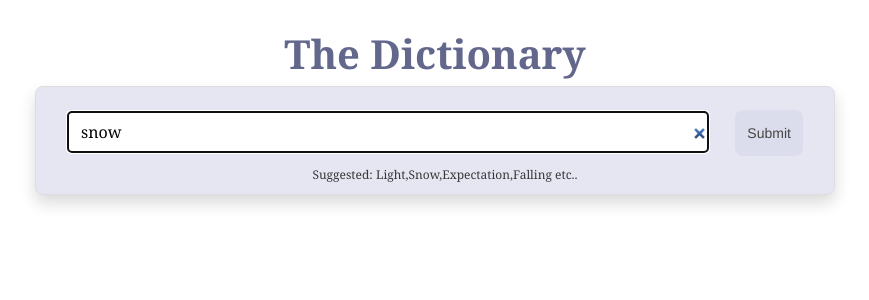
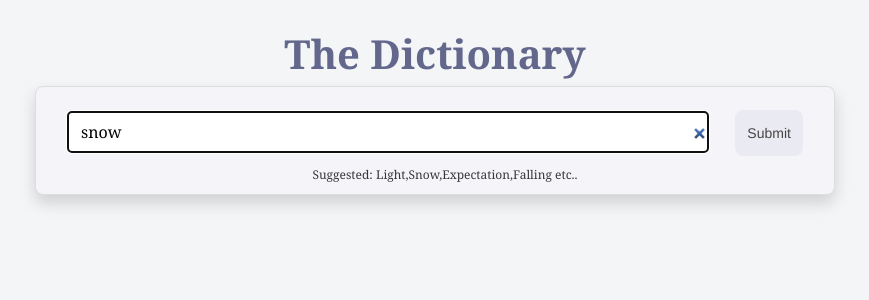
Before and after one commit to AlishaBro/dictionary-project-react, a React (Create React App) app: page / in a window 1280 px wide. Shown: the top 300 px of the page, without its empty margins (205-1074 px from the left). Built offline with nearby package versions, Linux system fonts and the light colour scheme; no server answers.

Commit message:
styling changes bg

```diff
--- a/src/App.css
+++ b/src/App.css
@@ -15,5 +15,5 @@
 
 body{
   /* background-color: rgb(245, 245, 251) */
-  background-color: #FFFFFF;
+  background-color: #f4f5f6;
 }
--- a/src/Search.css
+++ b/src/Search.css
@@ -12,7 +12,7 @@
     padding: 10px;
 
     border: 1px solid #ddd;
-    background-color: rgb(230, 230, 243);
+    background-color: rgb(245, 245, 249);
    padding-top: 10px;
    width: 800px;
    margin: auto;
```
